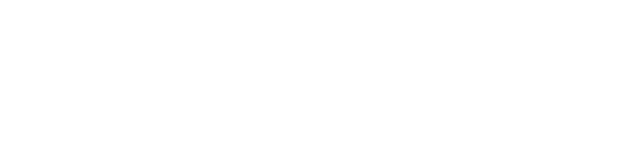
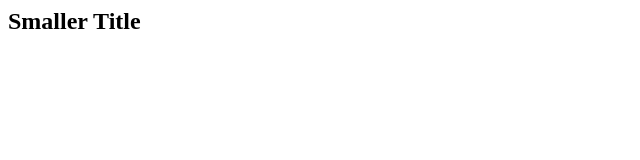
Before and after one commit to howardmah/JD_PracticeA, a plain HTML site: page index.html in a window 1280 px wide. Shown: the whole page, without its empty margins (0-640 px from the left). Drawn offline with Linux system fonts and the light colour scheme.

Commit message:
try new style

```diff
--- a/index.html
+++ b/index.html
@@ -2,6 +2,6 @@
 <head>
 </head>
 <body>
-  <h1></h1>
+  <h2>Smaller Title</h2>
 </body>
 </html>
```
